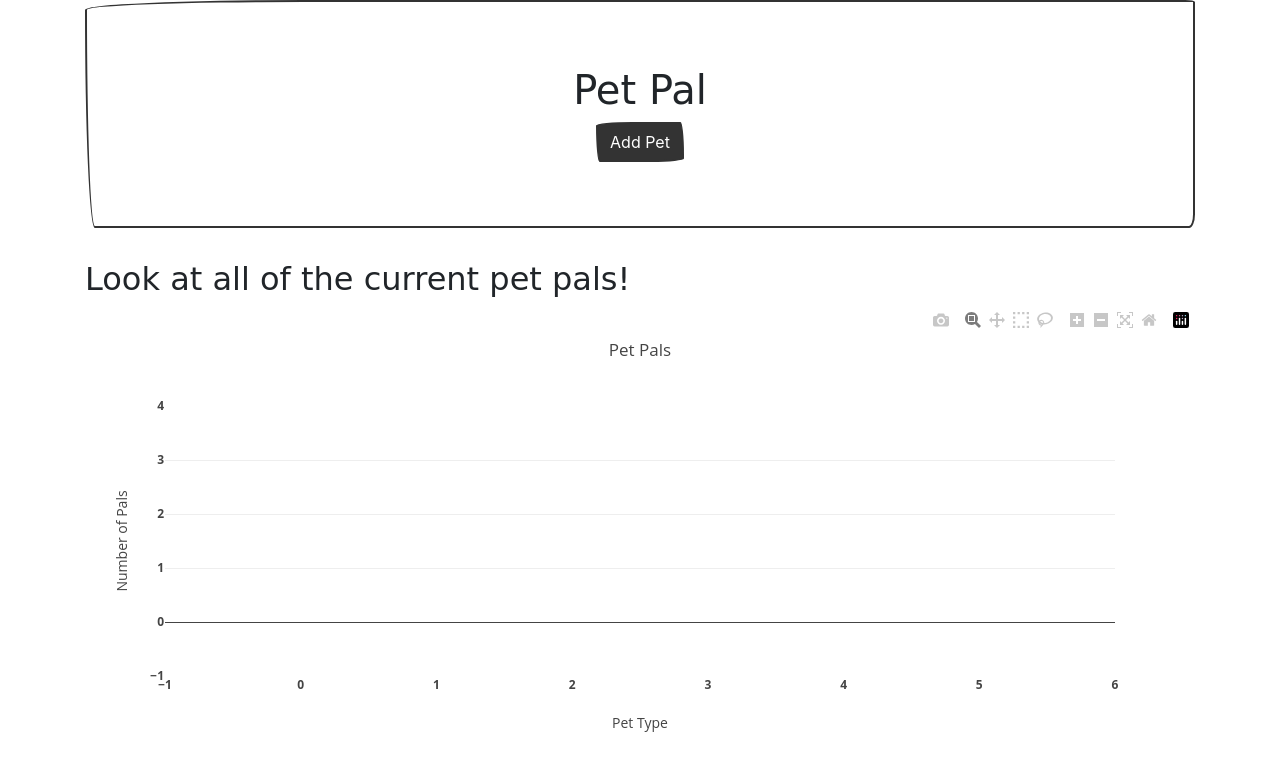
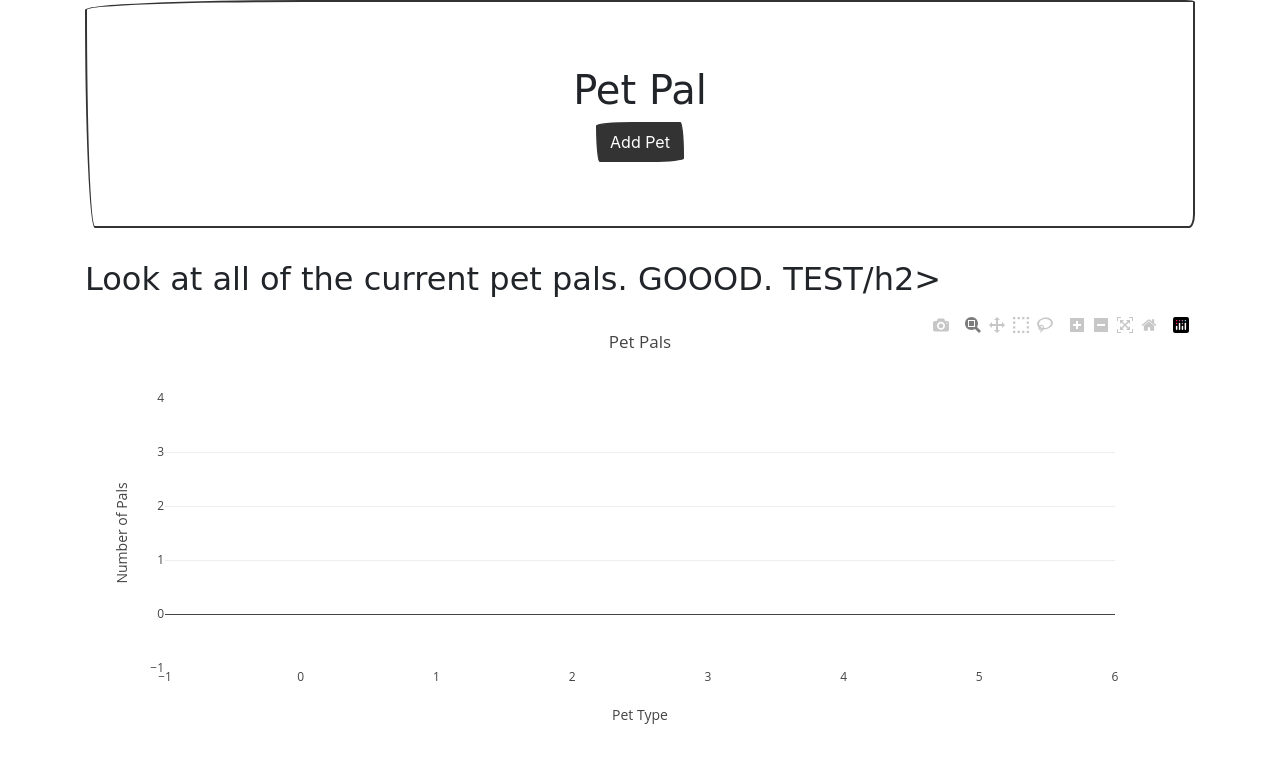
Before and after one commit to kb3k/git-review-session, a Flask app: page / in a window 1280 px wide. Shown: the top 771 px of the page. Run offline with Flask 2, Linux system fonts and the light colour scheme; data that the repository does not hold is empty; some libraries are stand-ins or nearby versions; some web fonts are replaced.

Commit message:
First Change

```diff
--- a/Pet_Pals/templates/index.html
+++ b/Pet_Pals/templates/index.html
@@ -18,7 +18,7 @@
 
     <div class="row">
       <div class="col-md-12">
-        <h2>Look at all of the current pet pals!</h2>
+	      <h2>Look at all of the current pet pals. GOOOD. TEST/h2>
         <div id="plot"></div>
       </div>
     </div>
```
